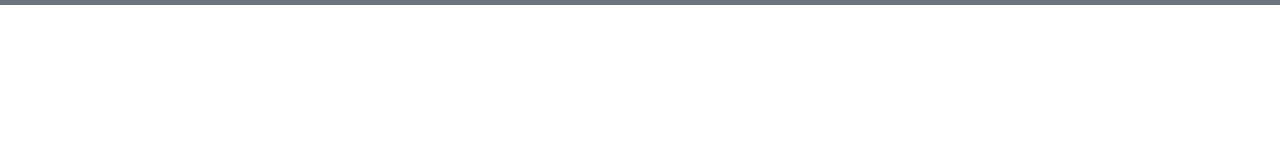
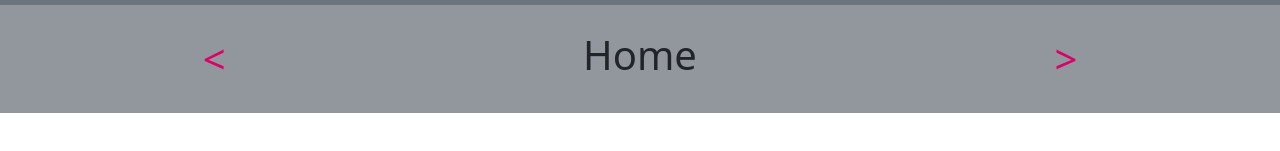
Before and after one commit to TomiiVaz/MindHub---FrontEnd, a plain HTML site: page index.html in a window 1280 px wide. Shown: the part 143-294 px from the top of the page. Drawn offline with nearby package versions, Linux system fonts and the light colour scheme.

Commit message:
Base - Task Uno Js v1.1

```diff
--- a/assets/style/style.css
+++ b/assets/style/style.css
@@ -17,6 +17,18 @@ a {
     background-color: #D90368;
 }
 
+.cl-logo{
+    color: #D90368;
+}
+
+.sc {
+    transition: all 0.3s;
+}
+
+.sc:hover {
+    transform: scale(1.5);
+}
+
 .li-none {
     list-style: none;
 }
--- a/index.html
+++ b/index.html
@@ -16,10 +16,10 @@
     <header class="d-flex justify-content-between bg-secondary p-2">
         <figure class="d-flex align-items-center ms-4">
             <a href="./index.html">
-                <img src="./assets/img/Logo Amazing Events.png" alt="Logo" class="w-35">
+                <img src="./assets/img/Logo-Amazing-Events.png" alt="Logo" class="w-35">
             </a>
         </figure>
-        <nav>
+        <div>
             <ul class="d-flex justify-content-end align-items-center p-3">
                 <li class="li-none p-2 border border-2 border-dark m-2 bg-logo">
                     <a href="./index.html" class="text-dark p-2">Home</a>
@@ -37,8 +37,13 @@
                     <a href="./index.html" class="text-dark p-2">Stats</a>
                 </li>
             </ul>
-        </nav>
+        </div>
     </header>
+    <nav class="d-flex justify-content-around align-items-center bg-secondary bg-opacity-75 p-4">
+        <a href="./index.html" class="cl-logo fs-1 sc"><</a>
+        <h1>Home</h1>
+        <a href="./index.html" class="cl-logo fs-1 sc">></a>
+    </nav>
     <main>
     </main>
     <footer>
```
Also changed, not shown: assets/img/Costume-Party.jpg (renamed from assets/img/Costume_Party.jpg), assets/img/Food-Fair.jpg (renamed from assets/img/Food_Fair.jpg), assets/img/Logo-Amazing-Events.png (renamed from assets/img/Logo Amazing Events.png), assets/img/Museum-Tour.jpg (renamed from assets/img/Museum_Tour.jpg), assets/img/Music-Concert.jpg (renamed from assets/img/Music_Concert.jpg).
